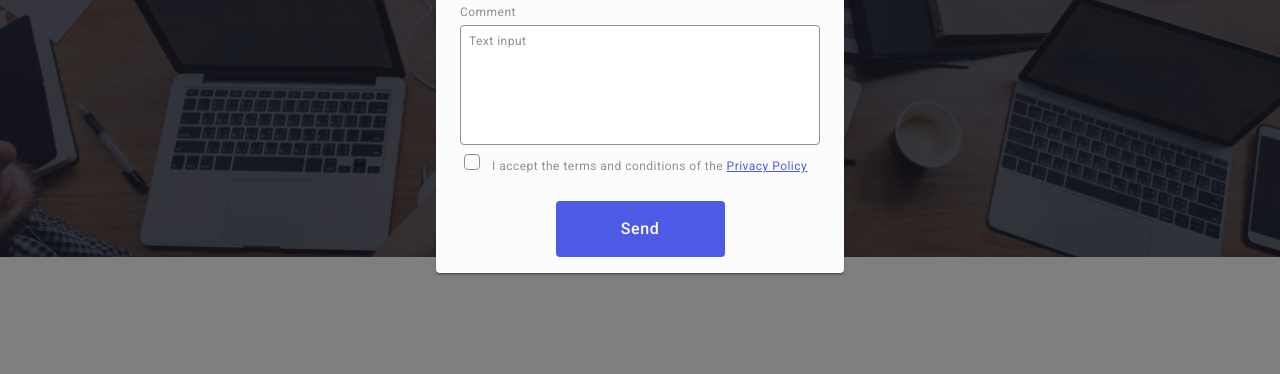
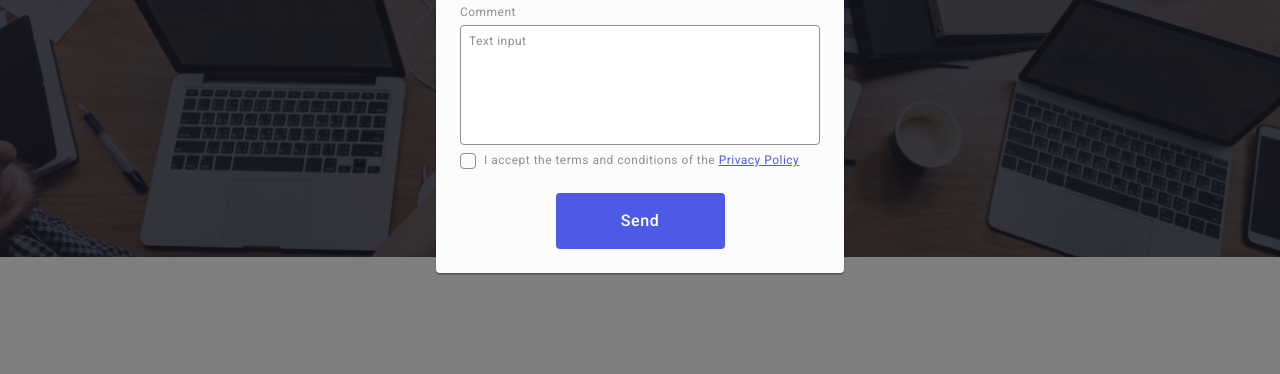
Before and after one commit to KingaJaniak/goit-markup-hw-06, a plain HTML site: page index.html in a window 1280 px wide. Both pictures are taken after a click on the button "Order Service". Shown: the part 419-793 px from the top of the page. Drawn offline with nearby package versions, Linux system fonts and the light colour scheme.

Commit message:
goit-markup-hw-06

```diff
--- a/css/styles.css
+++ b/css/styles.css
@@ -692,35 +692,41 @@ textarea::placeholder{    color: #8E8F99;
     top:11px;
 }
 .check-icon{
+    fill: #fff;
     position:absolute;
     top: 50%;
     left: 50%;
     transform: translate(-50%, -50%);
 }
-.tc-text{
-    position: absolute;
+
+  .accept-wrapper label {
     display: flex;
-    align-items: center;}
-
-input[type="checkbox"] {
-    appearance: none;
-}
-.fake-checkbox {
-    display: inline-block;
+    align-items: center;
+  }
+  .checkbox-icon {
+    display: flex;
+    align-items: center;
+    justify-content: center;
     width: 16px;
     height: 16px;
+    fill: none;
     border-radius: 4px;
     border: 1px solid var(--lightslate-color);
-    margin-right:8px;
-    position:relative;
-}
-
-.checkbox:checked ~ .check-icon- {
+    margin-right: 8px;
+  }
+  .checkbox:checked + .checkbox-icon {
     fill: #fff;
-    background-color: var(--pressed-state-color);}
-.label-input{  font-size: 12px;
+    background-color:var(--pressed-state-color);
+  }
+  .input-label {
+    color: var(--lightslate, #8e8f99);
+    font-size: 12px;
     line-height: 1.16;
-    letter-spacing: 0.48px;}
+    letter-spacing: 0.48px;
+  }
+  input[type="checkbox"] {
+    appearance: none;
+  }
 
 .wrapper-newsletter-footer{    display: flex;
     color: var(--background);
--- a/index.html
+++ b/index.html
@@ -62,17 +62,17 @@
                     <label for="comment" class="label-form">Comment</label>
                     <div class="field-wrapper">
                     <textarea name="comment" id="comment" rows="10" placeholder="Text input" ></textarea></div>
-
-
-
-                    <div class="checkbox-wrapper">
-                    <input type="checkbox" name="useragree" id="useragree" class="checkbox" required/>
-                    <span class="fake-checkbox">
-                     <svg class="check-icon" width="10px" height="10px">
-                        <use href="./images/symbol-modal.svg#icon-Check"></use>
-                    </svg>
-                </span>
-                    <label for="useragree">I accept the terms and conditions of the <a href="#" class="modal-link">Privacy Policy</a></label>
+                    <div class="accept-wrapper">
+                        <label for="tc">
+                          <input id="tc" type="checkbox" name="tc" class="checkbox" required/>
+                          <div class="checkbox-icon">
+                            <svg class="check-icon" width="14px" height="14px">
+                              <use href="./images/icons.svg#icon-check"></use>
+                            </svg>
+                          </div>
+                          <span class="input-label">I accept the terms and conditions of the <a href="" class="modal-link">Privacy Policy</a></span
+                          ></label>
+                      </div>
                     <button type="submit" class="btn-send">Send</button>
                   </form>
                   </div>
```
